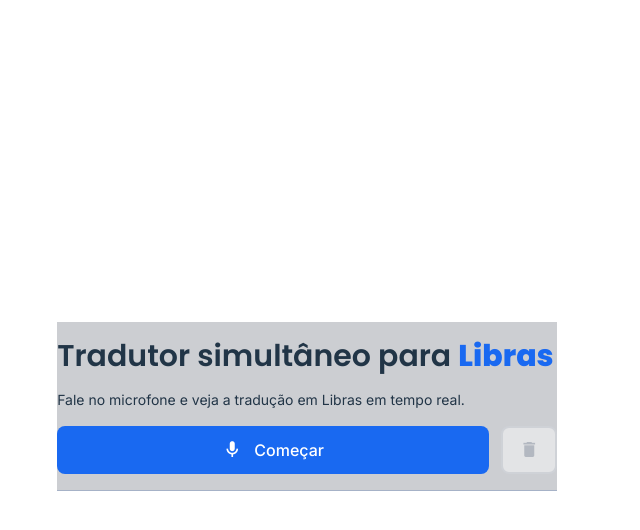
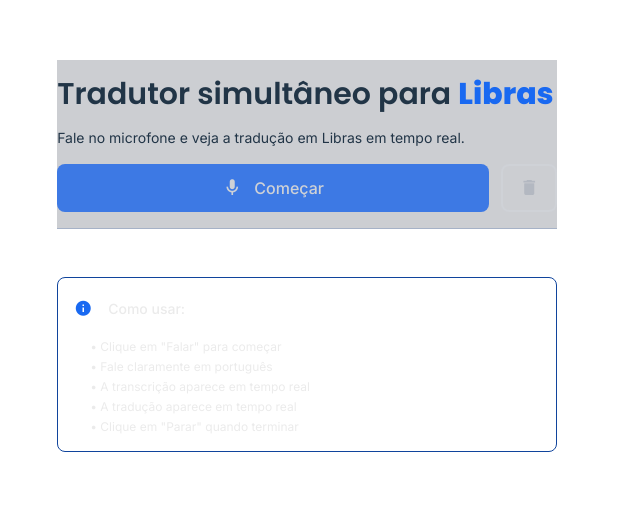
Before and after one commit to pedrobalsa/tradutor-libras, a Vue app: page /traducao-simultanea in a window 1280 px wide. Shown: the part 260-790 px from the top of the page, without its empty margins (0-640 px from the left). Built offline with nearby package versions, Linux system fonts and the light colour scheme.

Commit message:
improve something

```diff
--- a/src/App.vue
+++ b/src/App.vue
@@ -53,11 +53,13 @@
       const vlibrasBox = document.querySelector('.vpw-box') as HTMLElement;
 
       // Se o botão existir mas ainda não foi clicado automaticamente
-      if (button && !button.dataset.autoClicked) {
-        button.dataset.autoClicked = 'true';
-        button.click();
-        console.log('✅ Botão VLibras clicado automaticamente (App.vue)');
-      }
+      setTimeout(() => {
+        if (button && !button.dataset.autoClicked) {
+          button.dataset.autoClicked = 'true';
+          button.click();
+          console.log('✅ Botão VLibras clicado automaticamente (App.vue)');
+        }
+      }, 100);
 
       // Se a mensagem do tutorial aparecer, fechar automaticamente
       if (tutorialDenyBtn && !tutorialDenyBtn.dataset.autoClicked) {
--- a/src/views/TraducaoSimultanea.vue
+++ b/src/views/TraducaoSimultanea.vue
@@ -1,5 +1,5 @@
 <script setup lang="ts">
-import { onMounted, ref, onUnmounted, watch } from 'vue';
+import { onMounted, ref, onUnmounted, watch, computed } from 'vue';
 import '../types/speech.d.ts';
 
 // ============================================================================
@@ -23,6 +23,23 @@
 const isTranslating = ref(false);
 const queueIndex = ref(0);
 
+// Estado para controle de viewport
+const windowHeight = ref(window.innerHeight);
+const windowWidth = ref(window.innerWidth);
+
+// Estado para controle do botão iniciar
+const isButtonReady = ref(false);
+
+// ============================================================================
+// COMPUTEDS
+// ============================================================================
+
+const halfScreenMargin = computed(() => {
+  // Aplicar margem apenas para desktop (xl breakpoint = 1280px)
+  const isDesktop = windowWidth.value >= 1280;
+  return isDesktop ? `${(windowHeight.value / 2) * 0.8}px` : '0px';
+});
+
 // ============================================================================
 // VARIÁVEIS GLOBAIS E REFS
 // ============================================================================
@@ -37,6 +54,11 @@
 // ============================================================================
 // FUNÇÕES DE CONFIGURAÇÃO E VERIFICAÇÃO
 // ============================================================================
+
+const updateWindowHeight = () => {
+  windowHeight.value = window.innerHeight;
+  windowWidth.value = window.innerWidth;
+};
 
 const checkSpeechSupport = () => {
   const SpeechRecognition =
@@ -188,6 +210,8 @@
 };
 
 const startRecording = async () => {
+  if (!isButtonReady.value) return;
+
   if (!isSupported.value) {
     alert(
       'Reconhecimento de voz não é suportado neste navegador. Use Chrome, Safari ou Edge.'
@@ -233,12 +257,6 @@
   }
 
   isRecording.value = false;
-};
-
-const clearTranscription = () => {
-  transcribedText.value = '';
-  currentTranscript.value = '';
-  finalTranscript.value = '';
 };
 
 // ============================================================================
@@ -423,6 +441,43 @@
   checkSpeechSupport();
   checkMicrophonePermission();
   setupSpeechRecognition();
+  updateWindowHeight();
+
+  // Listener para atualizar altura da tela quando redimensionar
+  window.addEventListener('resize', updateWindowHeight);
+
+  // Habilitar botão após 5 segundos
+  setTimeout(() => {
+    isButtonReady.value = true;
+  }, 5000);
+
+  // Clicar no botão "Pular" do VLibras após 6 segundos
+  setTimeout(() => {
+    const skipButton = document.querySelector(
+      '.vpw-skip-welcome-message'
+    ) as HTMLElement;
+    if (skipButton) {
+      skipButton.click();
+    }
+  }, 6000);
+
+  // Observador para detectar o botão de velocidade e clicar nele
+  const speedButtonObserver = new MutationObserver(() => {
+    const speedButton = document.querySelector(
+      '.vpw-button-speed'
+    ) as HTMLElement;
+    if (speedButton && !speedButton.dataset.autoClicked) {
+      speedButton.dataset.autoClicked = 'true';
+      speedButton.click();
+      speedButtonObserver.disconnect(); // Parar de observar após clicar
+    }
+  });
+
+  // Observar mudanças no DOM para detectar o botão de velocidade
+  speedButtonObserver.observe(document.body, {
+    childList: true,
+    subtree: true,
+  });
 });
 
 onUnmounted(() => {
@@ -434,6 +489,9 @@
     translationObserver.disconnect();
     translationObserver = null;
   }
+
+  // Remover listener de resize
+  window.removeEventListener('resize', updateWindowHeight);
 });
 </script>
 
@@ -451,7 +509,8 @@
     >
       <!-- Controles sticky -->
       <div
-        class="sticky max-w-[500px] xl:mt-[100%] top-0 backdrop-blur-sm bg-midnight/20 z-20 py-4 w-full flex flex-col gap-4 pb-4 border-b border-primary/20"
+        class="sticky max-w-[500px] top-0 backdrop-blur-sm bg-midnight/20 z-20 py-4 w-full flex flex-col gap-4 pb-4 border-b border-primary/20"
+        :style="{ marginTop: halfScreenMargin }"
       >
         <div class="flex flex-col gap-4">
           <h1 class="xl:text-3xl text-xl font-bold" id="main-title">
@@ -468,17 +527,35 @@
           <!-- Botão gravar/parar -->
           <header
             @click="isRecording ? stopRecording() : startRecording()"
-            :disabled="!isSupported || microphonePermission === 'denied'"
+            :disabled="
+              !isSupported ||
+              microphonePermission === 'denied' ||
+              !isButtonReady
+            "
             :class="[
-              'flex-1 h-12 hover:brightness-110 cursor-pointer rounded-lg font-medium transition-all duration-200 flex items-center justify-center gap-3',
-              isRecording
-                ? 'bg-red-500  text-white'
-                : 'bg-secondary  text-white disabled:bg-gray-300 disabled:cursor-not-allowed',
+              'flex-1 h-12 max-xl:h-10 hover:brightness-110 cursor-pointer rounded-lg font-medium transition-all duration-200 flex items-center justify-center gap-3',
+              !isButtonReady
+                ? 'bg-gray-400 text-gray-700 cursor-not-allowed'
+                : isRecording
+                  ? 'bg-red-500 text-white'
+                  : 'bg-secondary text-white disabled:bg-gray-300 disabled:cursor-not-allowed',
             ]"
             :aria-label="
-              isRecording ? 'Parar gravação' : 'Iniciar gravação de voz'
+              !isButtonReady
+                ? 'Carregando...'
+                : isRecording
+                  ? 'Parar gravação'
+                  : 'Iniciar gravação de voz'
             "
           >
+            <!-- Loading durante os primeiros 5 segundos -->
+            <template v-if="!isButtonReady">
+              <i class="mdi mdi-loading mdi-spin text-xl text-gray-700"></i>
+              <span class="text-gray-700">Carregando...</span>
+            </template>
+
+            <!-- Estado normal após carregamento -->
+            <template v-else>
               <i
                 :class="[
                   'text-xl',
@@ -492,23 +569,24 @@
                 v-if="isRecording"
                 class="w-2 h-2 bg-white rounded-full animate-pulse"
               ></div>
+            </template>
           </header>
 
           <!-- Botão limpar fila -->
-          <button
+          <header
             @click="clearTranslationQueue"
             :disabled="translationQueue.length === 0"
             :class="[
-              'px-4 h-12 border-2 rounded-lg transition-colors duration-200',
+              'px-4 h-12 max-xl:h-10 border-2 rounded-lg flex items-center justify-center cursor-pointer transition-colors duration-200',
               translationQueue.length > 0
-                ? 'border-red-300 text-red-600 hover:border-red-500 hover:text-red-700 hover:bg-red-50'
+                ? 'border-red-300 text-red-600 hover:border-red-500 hover:text-red-700 hover:bg-red-600/20'
                 : 'border-gray-300 text-gray-400 cursor-not-allowed opacity-50',
             ]"
             aria-label="Limpar lista de traduções"
             :title="`Limpar lista de traduções (${translationQueue.length} ${translationQueue.length === 1 ? 'item' : 'itens'})`"
           >
             <i class="mdi mdi-delete text-xl"></i>
-          </button>
+          </header>
         </div>
       </div>
       <div
@@ -578,7 +656,7 @@
             >
               <div class="flex items-center justify-between">
                 <span>
-                  Fila: {{ queueIndex + 1 }}/{{ translationQueue.length }}
+                  Fila: {{ queueIndex }}/{{ translationQueue.length }}
                 </span>
                 <span v-if="isTranslating" class="text-secondary">
                   <i class="mdi mdi-translate mdi-spin mr-1"></i>
```
Lines whose indentation alone changed are shown as unchanged.
